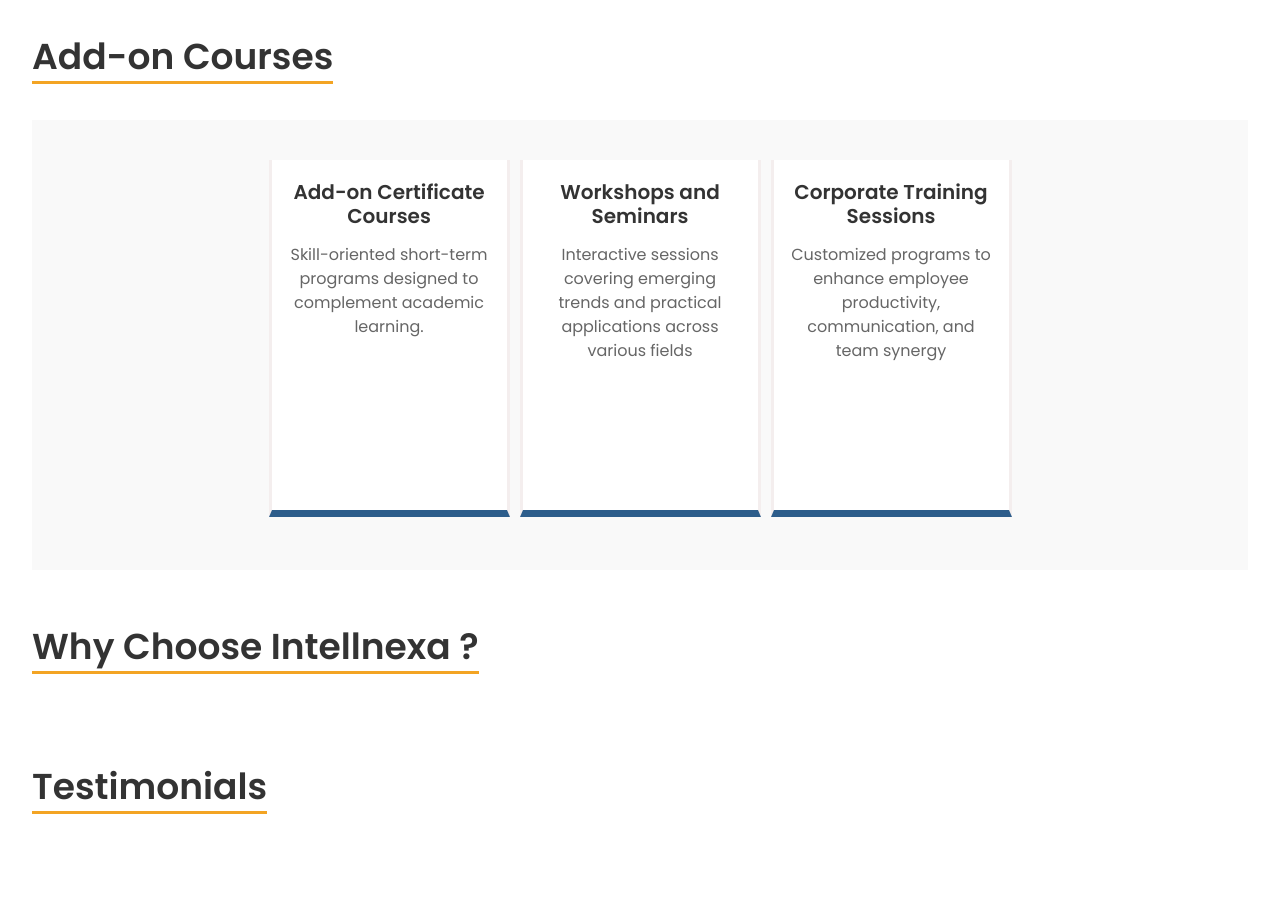
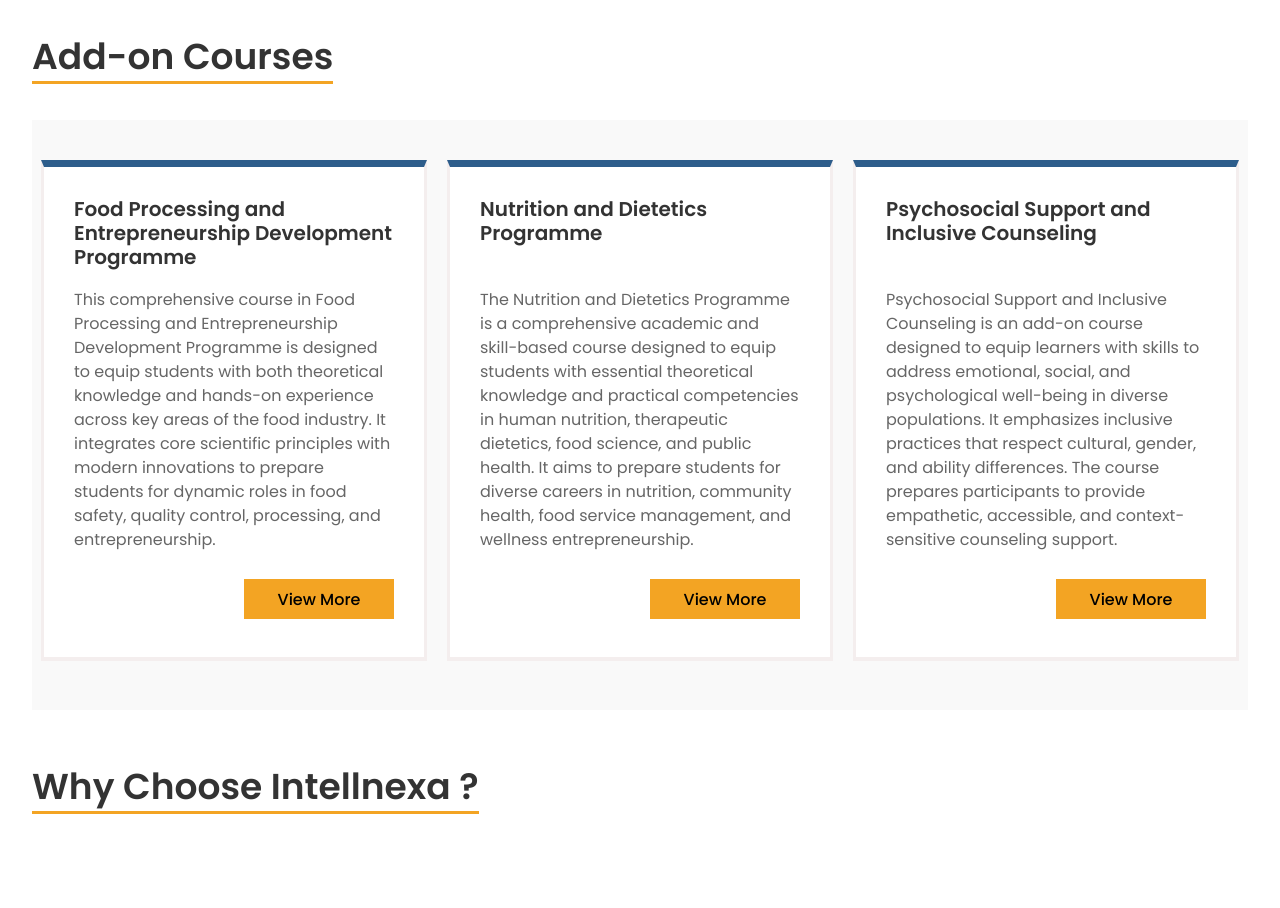
Before and after one commit to achuthspai04/intellnexa, a React (Vite) app: page / in a window 1280 px wide. Shown: the part 1900-2808 px from the top of the page. Before the commit the page ends 2750 px from the top, so only its background shows below. Built offline with nearby package versions, Linux system fonts and the light colour scheme.

Commit message:
add-on completed

```diff
--- a/src/App.css
+++ b/src/App.css
@@ -314,9 +314,9 @@
   flex-direction: row;
   justify-content: center;
   align-items: flex-start;
-  gap: 10px;
+  gap: 20px;
   background: #F9F9F9;
-  height: 410px;
+  height: 550px;
   width: 100%;
   padding-top: 40px;
 }
@@ -324,8 +324,8 @@
 .add-services .add1,
 .add-services .add2,
 .add-services .add3{
-  height: 310px;
-  width: 235px;
+  height: 450px;
+  width: 380px;
   background-color: #FFFFFF;
   flex-shrink: 0;
   display: flex;
@@ -335,7 +335,8 @@
   text-align: center;
   border-left: 3px solid #f4eeee;
   border-right: 3px solid #f4eeee;
-  border-bottom: 7px solid #2D5D8B;
+  border-bottom: 4px solid #f4eeee;
+  border-top: 7px solid #2D5D8B;
   padding: 20px 0;
 }
 
@@ -344,10 +345,10 @@
 .add-services .add3 .addcontent{
   display: flex;
   flex-direction: column;
-  align-items: center;
-  text-align: center;
+  align-items: flex-start;
+  text-align: left;
   gap: 15px;
-  margin: 0 14px;
+  margin: 10px 30px;
   height: 100%;
   justify-content: flex-start;
 }
@@ -357,9 +358,10 @@
   font-size: 20px;
   font-weight: 600;
   color: #333333;
-  text-align: center;
+  text-align: left;
   margin: 0;
   line-height: 1.2;
+  height:60px;
 }
 
 .add-text{
@@ -367,6 +369,23 @@
   font-size: 16px;
   font-weight: 400;
   color: #666666;
-  text-align: center;
-  margin: 0;
+  text-align: left;
+  height: 250px;
 }
+
+.view-more{
+  font-family: 'Poppins', sans-serif;
+  font-size: 16px;
+  height: 40px;
+  width: 150px;
+  font-weight: 500;
+  color: #000;
+  background-color: #F3A423;
+  text-decoration: none;
+  border: none;
+  margin-top: 10px;
+  cursor: pointer;
+  display: block;
+  margin-left: auto;
+  margin-right: 0;
+}
--- a/src/App.jsx
+++ b/src/App.jsx
@@ -132,22 +132,25 @@
         <div className='add-services'>
           <div className='add1'>
             <div className='addcontent'>
-            <p className='add-header'>Add-on Certificate Courses</p>
-            <p className='add-text'>Skill-oriented short-term programs designed to complement academic learning.</p>
+            <p className='add-header'>Food Processing and Entrepreneurship Development  Programme </p>
+            <p className='add-text'>This comprehensive course in Food Processing and Entrepreneurship Development  Programme is designed to equip students with both theoretical knowledge and hands-on  experience across key areas of the food industry. It integrates core scientific principles with  modern innovations to prepare students for dynamic roles in food safety, quality control,  processing, and entrepreneurship.</p>
+            <button className='view-more'>View More</button>
             </div>
           </div>
 
           <div className='add2'>
             <div className='addcontent'>
-            <p className='add-header'>Workshops and Seminars</p>
-            <p className='add-text'> Interactive sessions covering emerging trends and practical applications across various fields</p>
+            <p className='add-header'>Nutrition and Dietetics Programme</p>
+            <p className='add-text'>The Nutrition and Dietetics Programme is a comprehensive academic and skill-based  course designed to equip students with essential theoretical knowledge and practical  competencies in human nutrition, therapeutic dietetics, food science, and public health. It  aims to prepare students for diverse careers in nutrition, community health, food service  management, and wellness entrepreneurship.</p>
+            <button className='view-more'>View More</button>
             </div>
           </div>
 
           <div className='add3'>
             <div className='addcontent'>
-            <p className='add-header'>Corporate Training Sessions</p>
-            <p className='add-text'>Customized programs to enhance employee productivity, communication, and team synergy</p>
+            <p className='add-header'>Psychosocial Support and Inclusive Counseling</p>
+            <p className='add-text'>Psychosocial Support and Inclusive Counseling is an add-on course designed to equip learners with skills to address emotional, social, and psychological well-being in diverse populations. It emphasizes inclusive practices that respect cultural, gender, and ability differences. The course prepares participants to provide empathetic, accessible, and context-sensitive counseling support.</p>
+            <button className='view-more'>View More</button>
             </div>
           </div>
 
```
